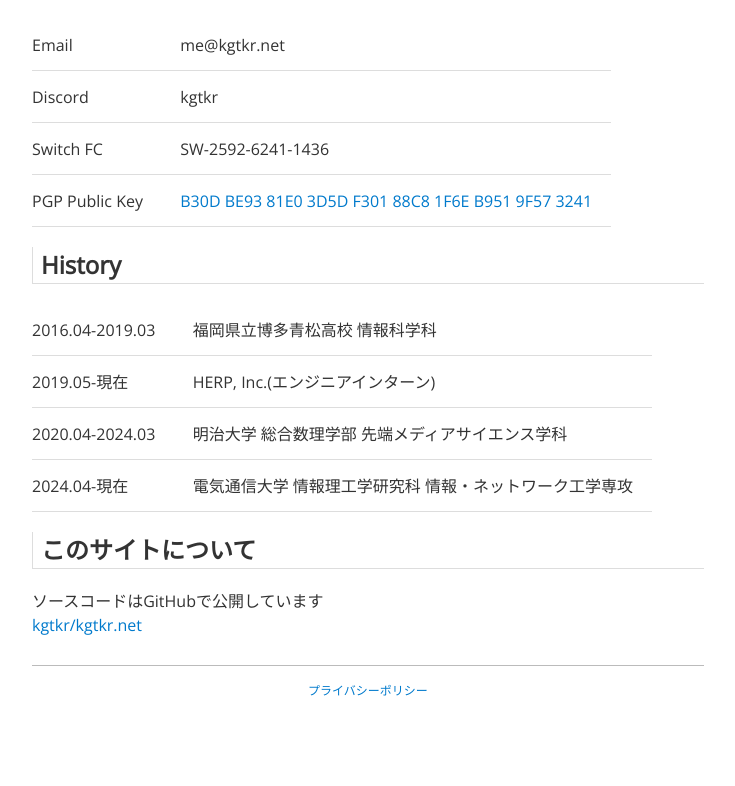
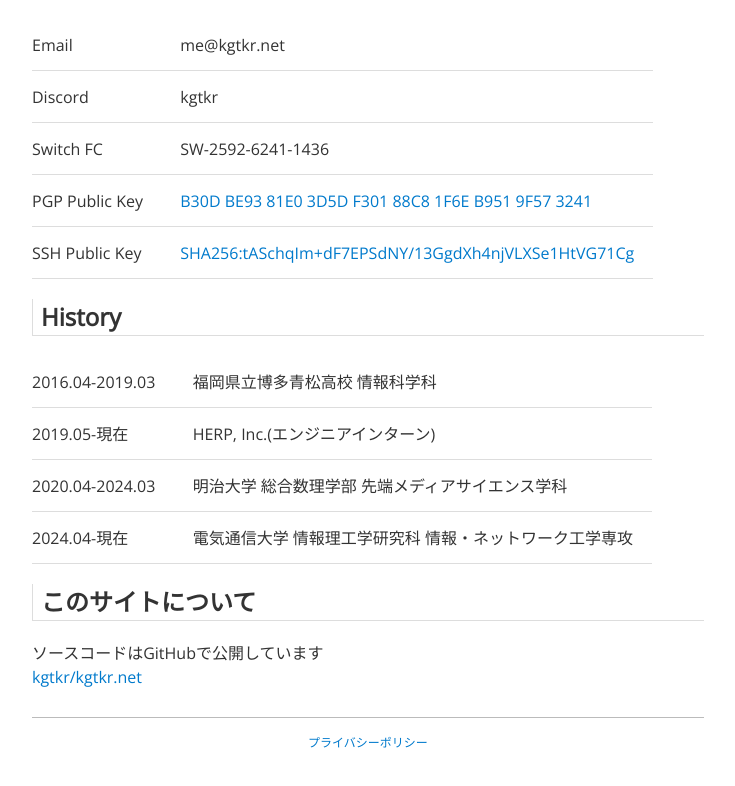
Before and after one commit to kgtkr/kgtkr.net, a Next.js app: page /about in a window 1280 px wide. Shown: the part 894-1680 px from the top of the page, without its empty margins (272-1007 px from the left). Before the commit the page ends 1636 px from the top, so only its background shows below. Built offline with nearby package versions, Linux system fonts and the light colour scheme; a web font is replaced by a local one.

Commit message:
ssh public key

```diff
--- a/pages/about.tsx
+++ b/pages/about.tsx
@@ -93,6 +93,14 @@ const About: NextPage = () => {
               </a>
             </td>
           </tr>
+          <tr>
+            <td>SSH Public Key</td>
+            <td>
+              <a href="/id_rsa.pub.txt">
+                SHA256:tASchqIm+dF7EPSdNY/13GgdXh4njVLXSe1HtVG71Cg
+              </a>
+            </td>
+          </tr>
         </tbody>
       </table>
       <h2>History</h2>
```
Also changed, not shown: public/id_rsa.pub.txt (added).
